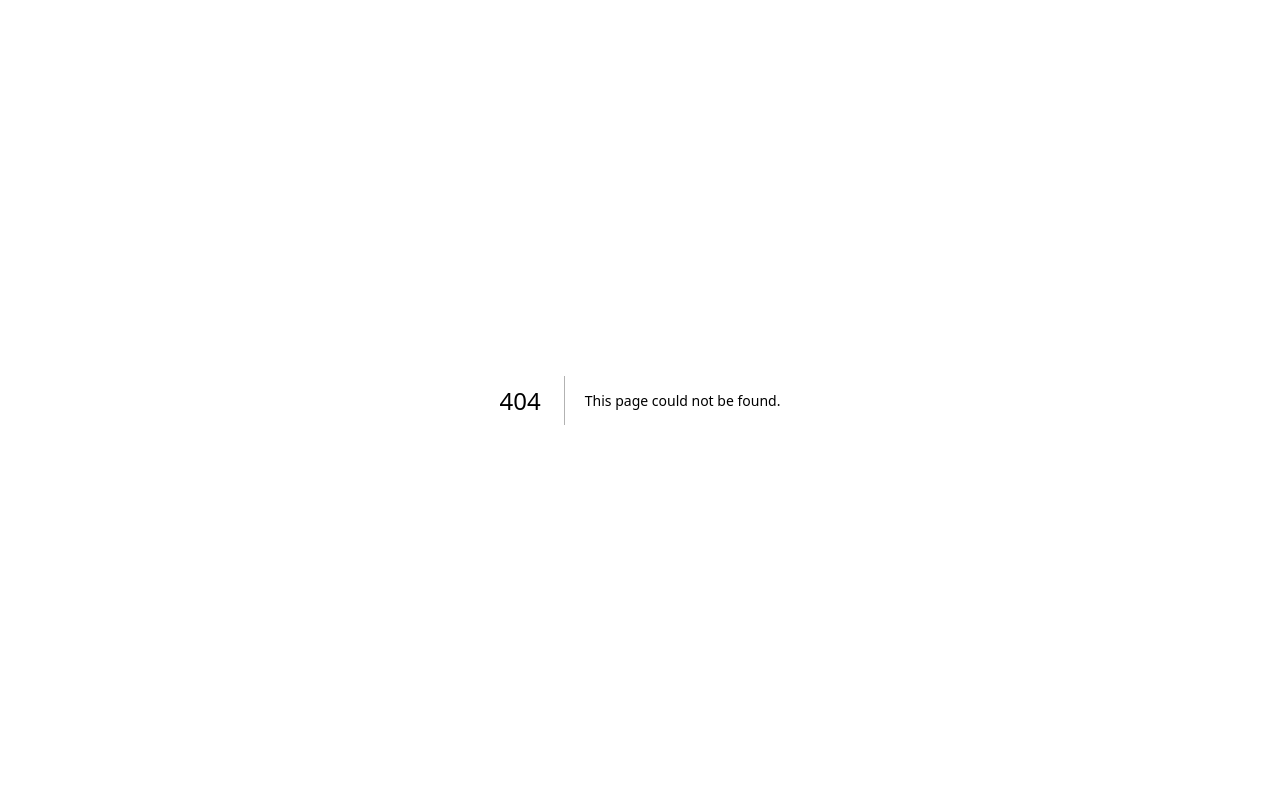
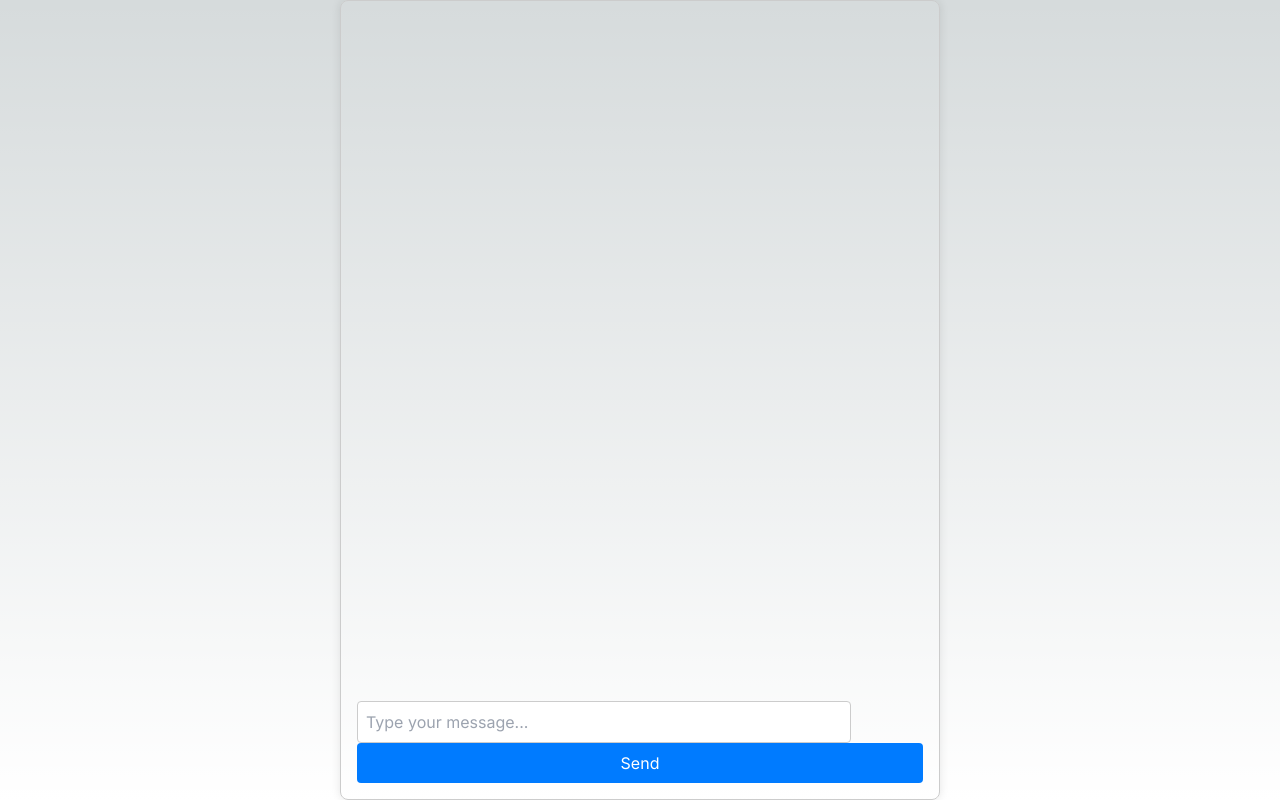
Before and after one commit to TheVilfer/clearMindMirror, a Next.js app in the folder frontend/: page /chat in a window 1280 px wide. Before the commit this address had no page. Built offline with nearby package versions, Linux system fonts and the light colour scheme.

Commit message:
chat folder

```diff
--- a/frontend/app/index.js
+++ b/frontend/app/chat/page.js
@@ -1,6 +1,6 @@
 // app/index.js
 import Head from 'next/head';
-import Chat from './components/Chat';
+import Chat from '/components/Chat';
 
 export default function Home() {
   return (
--- a/frontend/app/globals.css
+++ b/frontend/app/globals.css
@@ -24,6 +24,7 @@ body {
       rgb(var(--background-end-rgb))
     )
     rgb(var(--background-start-rgb));
+
 }
 
 @layer utilities {
@@ -31,3 +32,66 @@ body {
     text-wrap: balance;
   }
 }
+
+.chatContainer {
+  display: flex;
+  flex-direction: column;
+  height: 100vh;
+  max-width: 600px;
+  margin: 0 auto;
+  border: 1px solid #ccc;
+  border-radius: 8px;
+  padding: 16px;
+  box-shadow: 0 0 10px rgba(0, 0, 0, 0.1);
+  background-color: white; /* Set background color to white */
+}
+
+.messages {
+  flex: 1;
+  overflow-y: auto;
+  margin-bottom: 16px;
+}
+
+.userMessage {
+  background-color: #e3f2fd; /* Light blue background for messages */
+  color: black; /* Black text color */
+  align-self: flex-end;
+  padding: 8px 12px;
+  border-radius: 8px;
+  margin-bottom: 8px;
+  max-width: 80%;
+  word-wrap: break-word;
+}
+
+.botMessage {
+  background-color: #e3f2fd; /* Light blue background for messages */
+  color: black; /* Black text color */
+  align-self: flex-start;
+  padding: 8px 12px;
+  border-radius: 8px;
+  margin-bottom: 8px;
+  max-width: 80%;
+  word-wrap: break-word;
+}
+
+.input {
+  width: calc(100% - 72px);
+  padding: 8px;
+  margin-right: 8px;
+  border: 1px solid #ccc;
+  border-radius: 4px;
+  outline: none;
+}
+
+.button {
+  padding: 8px 16px;
+  background-color: #e3f2fd; /* Light blue background for button */
+  color: black; /* Black text color */
+  border: none;
+  border-radius: 4px;
+  cursor: pointer;
+}
+
+.button:hover {
+  background-color: #bbdefb; /* Slightly darker blue on hover */
+}
--- a/frontend/components/Chat.js
+++ b/frontend/components/Chat.js
@@ -1,3 +1,4 @@
+'use client'
 // components/Chat.js
 import { useState } from 'react';
 import styles from './Chat.module.css';
```
